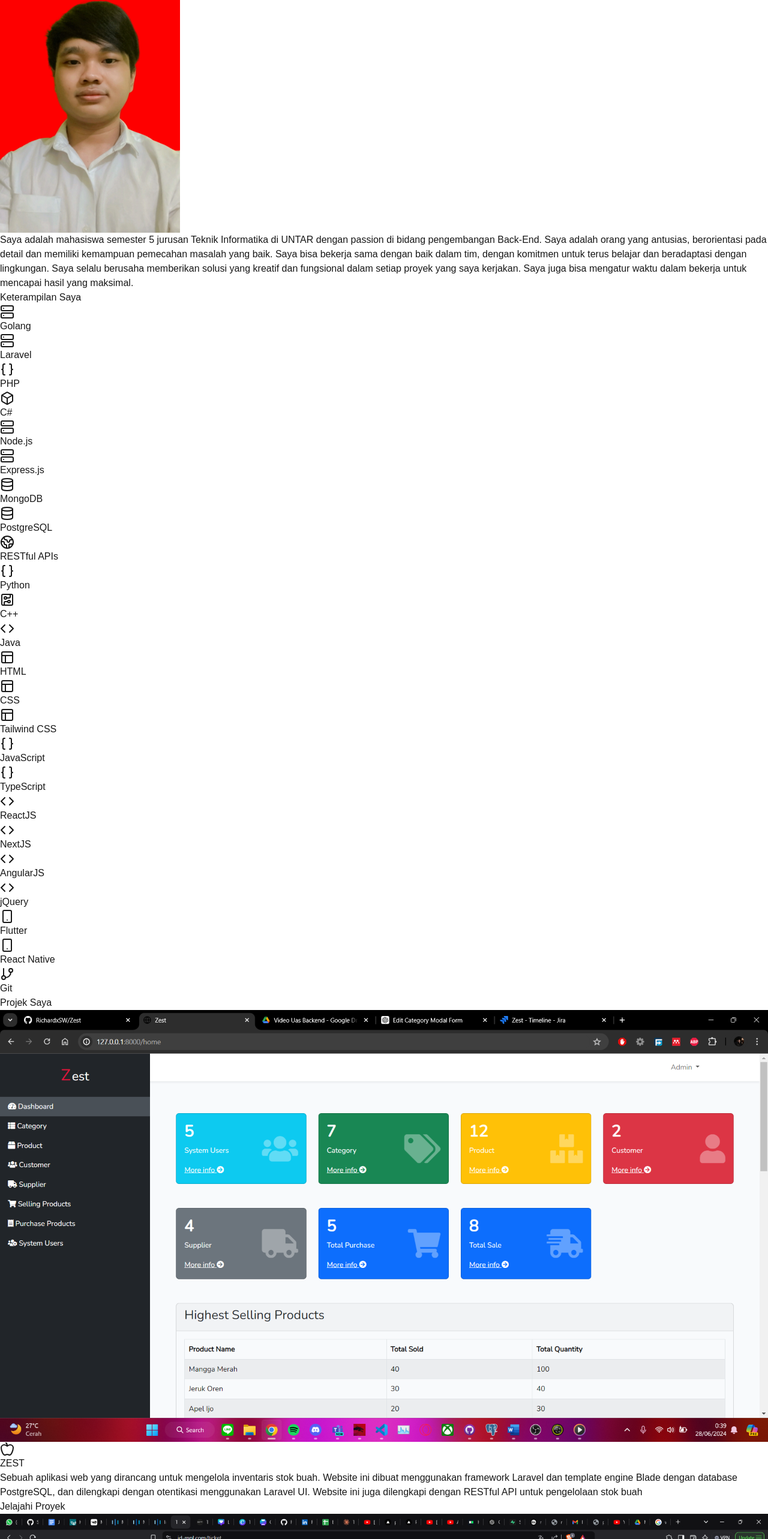
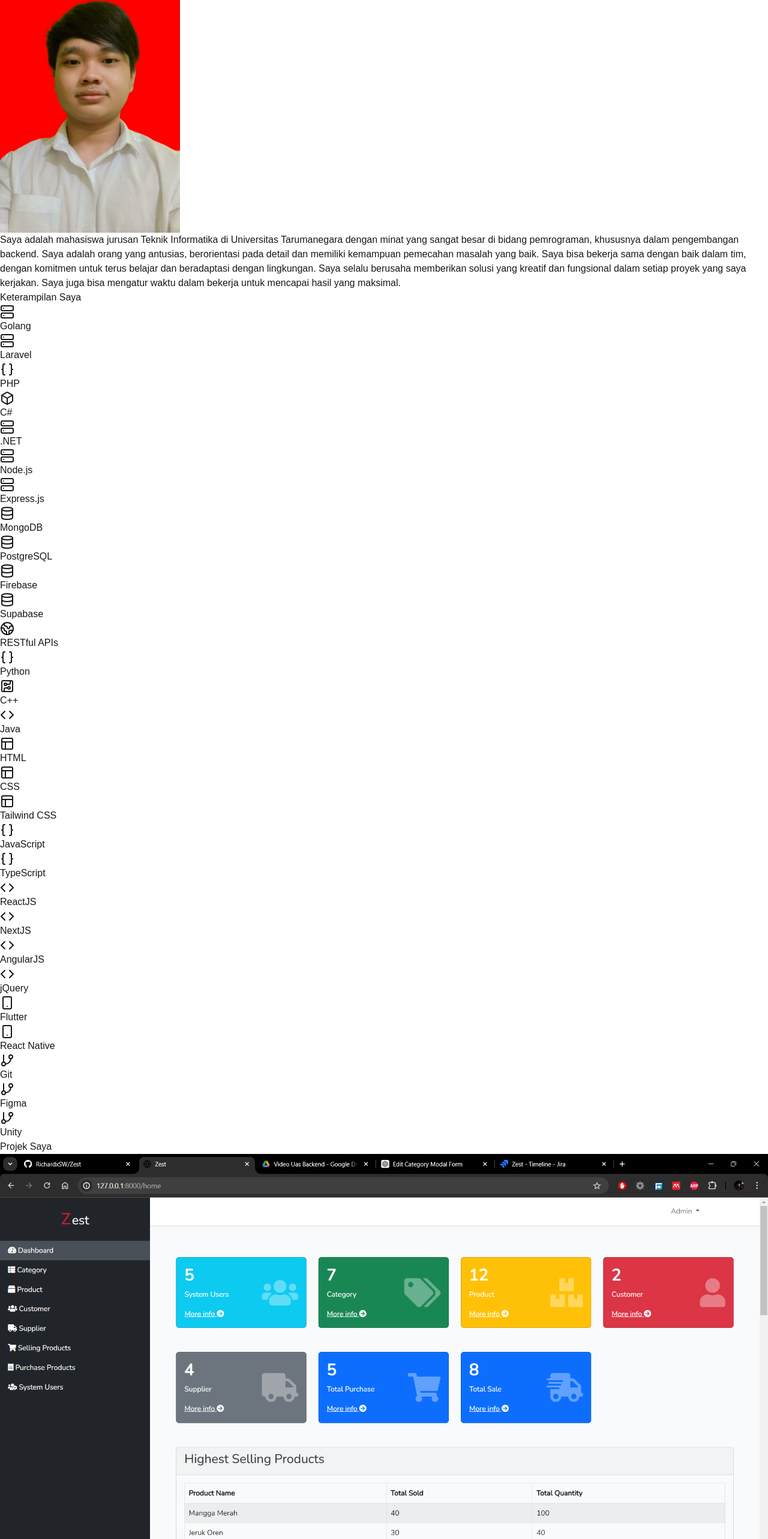
Before and after one commit to RichardxSW/Portofolio, a Next.js app: page / in a window 1280 px wide. Shown: the part 228-2794 px from the top of the page at 60% size. Built offline with nearby package versions, Linux system fonts and the light colour scheme.

Commit message:
update skills and projects

```diff
--- a/src/app/data/projectsData.js
+++ b/src/app/data/projectsData.js
@@ -26,16 +26,16 @@ const projectsData = [
     title: "FLAVORA",
     description: "Sebuah website yang dirancang sebagai katalog resep - resep makanan. \
                   Dibangun menggunakan HTML, CSS, JavaScript untuk Front-End nya, NodeJS dan EsxpressJS untuk Back-End nya dan juga database nya menggunakan MongoDB. \
-                  Website ini juga dilengkapi dengan otentikasi menggunakan PassportJS.",
+                  Website ini juga dilengkapi dengan otentikasi menggunakan PassportJS dan Google Login.",
     icon: UtensilsIcon,
     color: "text-yellow-400",
     link: "https://github.com/RichardxSW/Flavora",
-    image: "/img/zest.png",
+    image: "/img/flavora.png",
   },
   {
     title: "SEABREW",
     description: "Aplikasi mobile yang memungkinkan pengguna untuk membeli tiket untuk menonton show di tempat hiburan aquarium dan membeli minuman kopi SB Coffee. \
-                  Dilengkapi dengan bundle dan poin yang bisa ditukarkan dengan merchandise. Dibangun dengan React Native.",
+                  Dilengkapi dengan bundle dan poin yang bisa ditukarkan dengan merchandise. Dibangun dengan React Native dan Firebase.",
     icon: TicketIcon,
     color: "text-blue-400",
     link: "https://github.com/RichardxSW/SeaBrew",
--- a/src/app/data/skillsData.js
+++ b/src/app/data/skillsData.js
@@ -16,10 +16,13 @@ const skillsData = [
   { name: "Laravel", icon: ServerIcon, color: "text-red-500" },
   { name: "PHP", icon: BracesIcon, color: "text-indigo-300" },
   { name: "C#", icon: BoxIcon, color: "text-purple-500" },
+  { name: ".NET", icon: ServerIcon, color: "text-purple-500" },
   { name: "Node.js", icon: ServerIcon, color: "text-green-400" },
   { name: "Express.js", icon: ServerIcon, color: "text-yellow-400" },
   { name: "MongoDB", icon: DatabaseIcon, color: "text-green-500" },
   { name: "PostgreSQL", icon: DatabaseIcon, color: "text-blue-500" },
+  { name: "Firebase", icon: DatabaseIcon, color: "text-orange-400" },
+  { name: "Supabase", icon: DatabaseIcon, color: "text-green-400" },
   { name: "RESTful APIs", icon: Globe2Icon, color: "text-indigo-500" },
   { name: "Python", icon: BracesIcon, color: "text-blue-500" },
   { name: "C++", icon: CircuitBoardIcon, color: "text-blue-500" },
@@ -36,6 +39,8 @@ const skillsData = [
   { name: "Flutter", icon: SmartphoneIcon, color: "text-teal-400" },
   { name: "React Native", icon: SmartphoneIcon, color: "text-cyan-400" },
   { name: "Git", icon: GitBranchIcon, color: "text-orange-500" },
+  { name: "Figma", icon: GitBranchIcon, color: "text-blue-500" },
+  { name: "Unity", icon: GitBranchIcon, color: "text-gray-400" },
 ];
 
 export default skillsData;
--- a/src/app/page.tsx
+++ b/src/app/page.tsx
@@ -154,7 +154,8 @@ export default function ColorfulPortfolio() {
               </div>
               <div className="md:w-1/2 md:pl-8">
                 <p className="text-lg leading-relaxed">
-                  Saya adalah mahasiswa semester 5 jurusan Teknik Informatika di UNTAR dengan passion di bidang pengembangan Back-End.
+                  Saya adalah mahasiswa jurusan Teknik Informatika di Universitas Tarumanegara dengan minat yang sangat besar di bidang pemrograman,
+                  khususnya dalam pengembangan backend.
                   Saya adalah orang yang antusias, berorientasi pada detail dan memiliki kemampuan pemecahan masalah yang baik.
                   Saya bisa bekerja sama dengan baik dalam tim, dengan komitmen untuk terus belajar dan beradaptasi dengan lingkungan.
                   Saya selalu berusaha memberikan solusi yang kreatif dan fungsional dalam setiap proyek yang saya kerjakan.
@@ -168,7 +169,7 @@ export default function ColorfulPortfolio() {
         <section id="skills" className="min-h-screen flex justify-center items-center py-20 bg-gradient-to-r from-purple-800 to-indigo-800">
           <div className="container mx-auto px-6">
             <h2 className="text-4xl font-bold mb-12 text-center text-transparent bg-clip-text bg-gradient-to-r from-yellow-400 to-red-500">Keterampilan Saya</h2>
-            <div className="grid grid-cols-3 sm:grid-cols-4 md:grid-cols-5 gap-4">
+            <div className="grid grid-cols-3 sm:grid-cols-4 md:grid-cols-8 gap-3">
               {skillsData.map((skill) => (
                 <div key={skill.name} className="bg-white bg-opacity-10 p-4 rounded-xl shadow-lg text-center hover:shadow-2xl transition duration-300 transform hover:scale-105">
                   <div className="flex flex-col items-center">
@@ -217,7 +218,7 @@ export default function ColorfulPortfolio() {
                       <p className="text-gray-300 mb-4 flex-grow">{project.description}</p>
                      <Link href={project.link} passHref
                         className={`inline-flex items-center justify-center group text-yellow-400 hover:text-yellow-300 transition-colors mt-auto`}>
-                        Jelajahi Proyek
+                        Ke Github
                         <div className="ml-2 w-4 h-4" />
                       </Link>
                     </div>
```
Also changed, not shown: 1 other file (tests, documents, lock files or other folders).
